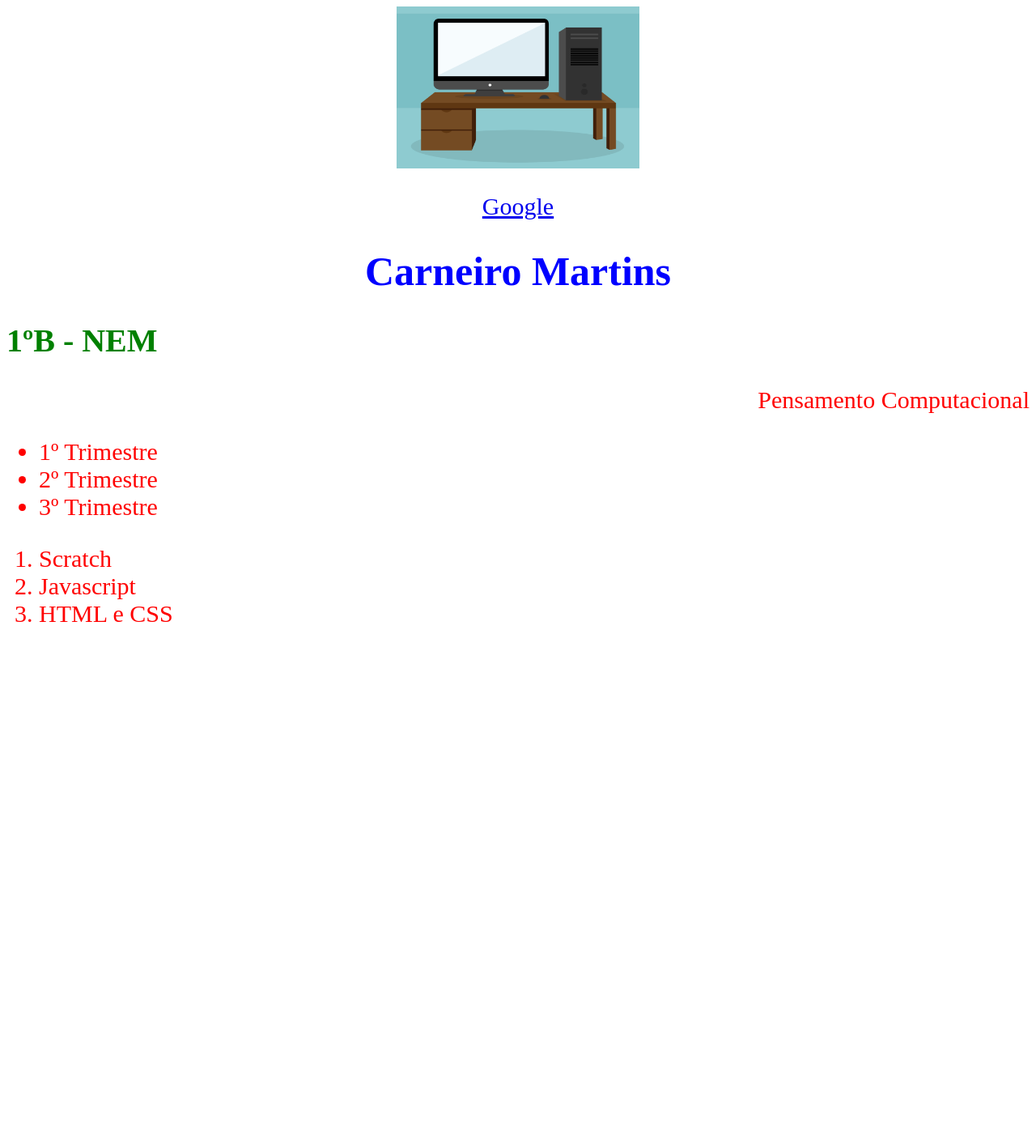
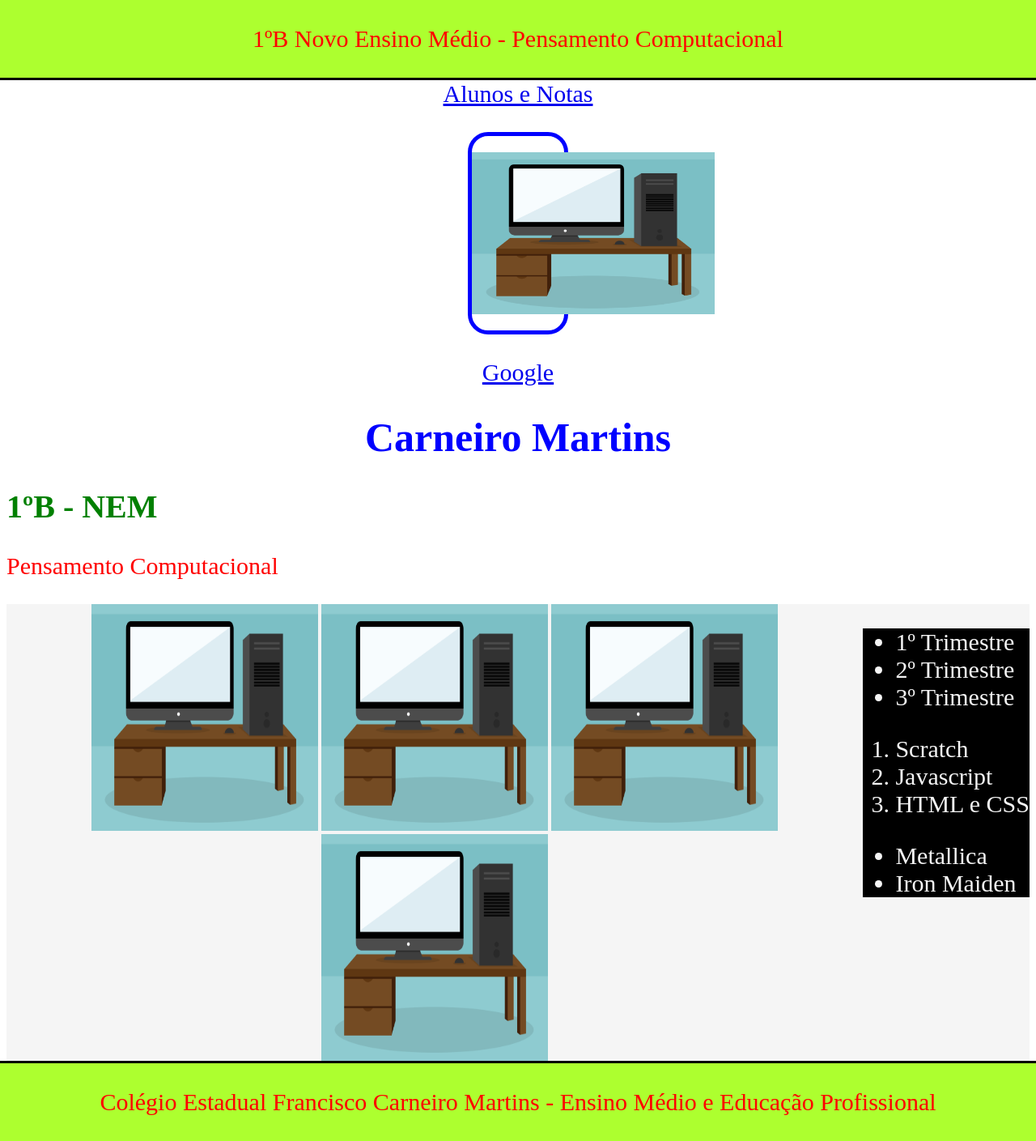
Before and after one commit to leticinhaaaaaaaaaaaaaa/1B-NEM-CFCM, a plain HTML site: page index.html in a window 1280 px wide. Shown: the whole page at 81% size. Before the commit the page ends 805 px from the top, so only its background shows below. Drawn offline with Linux system fonts and the light colour scheme.

Commit message:
Add files via upload

```diff
--- a/index.html
+++ b/index.html
@@ -1,22 +1,47 @@
 <head>
     <link rel="stylesheet" href="style.css">
 </head>
+
 <body>
+    <header id="cabecalho">
+        <p>1ºB Novo Ensino Médio - Pensamento Computacional</p>
+    </header>
+    <nav id="menu">
+        <a href="alunos.html">Alunos e Notas</a>
+    </nav>
     <p id="imagem"><img src="computador.png" width="300px" height="200px"></p>
     <p id="link"><a href="https://www.google.com.br">Google</a></p>
     <h1>Carneiro Martins</h1>
     <h2>1ºB - NEM</h2>
     <p>Pensamento Computacional</p>
+    <aside id="lateral">
+        <div class="listas">
             <ul class="lista">
                 <li>1º Trimestre</li>
                 <li>2º Trimestre</li>
                 <li>3º Trimestre</li>
             </ul>
-
             <ol class="lista">
                 <li>Scratch</li>
                 <li>Javascript</li>
                 <li>HTML e CSS</li>
             </ol>
+            <ul class="minhalista">
+                <li>Metallica</li>
+                <li>Iron Maiden</li>
+            </ul>
+        </div>
+    </aside>
+
+    <div class="imagens">
+        <img src="computador.png" width="280" height="280">
+        <img src="computador.png" width="280" height="280">
+        <img src="computador.png" width="280" height="280">
+        <img src="computador.png" width="280" height="280">
+    </div>
+
+    <footer class="rodape">
+        <p>Colégio Estadual Francisco Carneiro Martins - Ensino Médio e Educação Profissional</p>
+    </footer>
 
 </body>
--- a/style.css
+++ b/style.css
@@ -1,10 +1,64 @@
+.minhalista {
+    color:whitesmoke;
+    font-size: 30;
+}
+
+#menu {
+    text-align: center;
+    font-size: 30px;
+}
+
+#lateral {
+    float: right;
+}
+
+.listas {
+    background: black;
+}
+
+.imagens {
+    text-align: center;
+    background: whitesmoke;
+}
+
+#cabecalho {
+    text-align: center;
+    background: greenyellow;
+    border-bottom-style: solid;
+    margin-left: -8px;
+    margin-right: -8px;
+    margin-top: -8px;
+    padding: 1px;
+}
+
+.rodape {
+    text-align: center;
+    background: greenyellow;
+    border-top-style: solid;
+    margin-left: -8px;
+    margin-right: -8px;
+    margin-bottom: -30px;
+    padding: 1px;
+}
+
 .lista {
-    color: red;
+    color: whitesmoke;
     font-size: 30;
 }
 
 #imagem {
     text-align: center;
+    border: 5px;
+    border-style: solid;
+    border-color: blue;
+    border-top-left-radius: 25px;
+    border-top-right-radius: 25px;
+    border-bottom-left-radius: 25px;
+    border-bottom-right-radius: 25px;
+    padding-top: 20px;
+    padding-bottom: 20px;
+    margin-left: 570px;
+    margin-right: 570px;
 }
 
 #link {
@@ -14,7 +68,7 @@
 p {
     color: red;
     font-size: 30;
-    text-align: right;
+
 }
 
 h1 {
```
Also changed, not shown: alunos.html (added, +22 -0 lines). Lines whose indentation alone changed are shown as unchanged.
